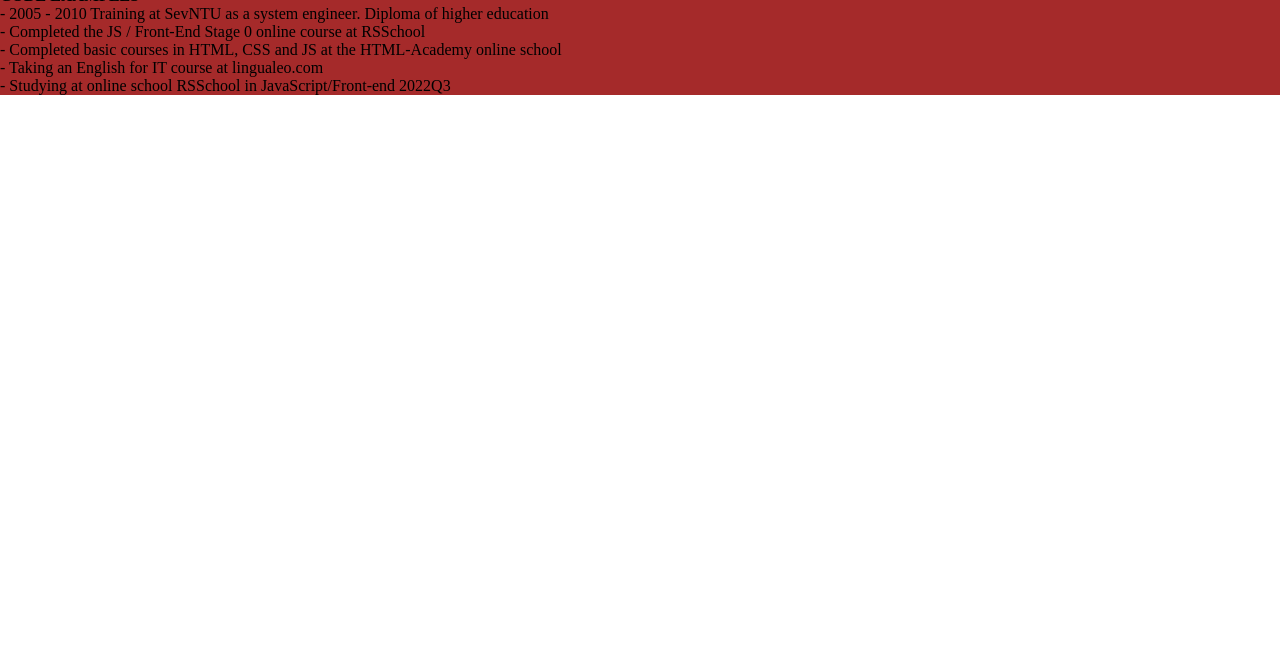
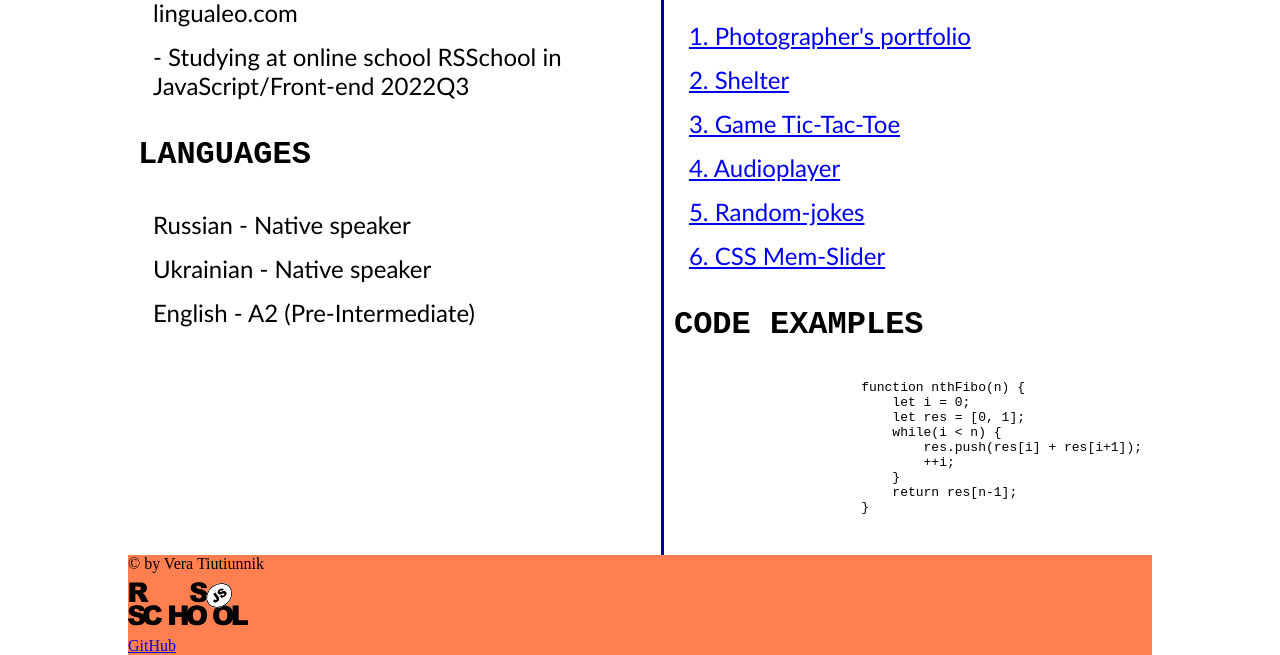
Before and after one commit to Veruwka/rsschool-cv, a plain HTML site: page index.html in a window 1280 px wide. Shown: the part 766-1421 px from the top of the page. Before the commit the page ends 861 px from the top, so only its background shows below. Drawn offline with Linux system fonts and the light colour scheme.

Commit message:
feat: add properties to style css

```diff
--- a/index.html
+++ b/index.html
@@ -35,11 +35,14 @@
                 <p>English - A2 (Pre-Intermediate)</p>
             </div>
         </section>
-        <section class="section"></section>
+        <section class="section-line"></section>
         <section class="section">
             <div>
                 <h4>SKILLS</h4>
-                <p>HTML5 CSS3 JS SCSS FLEX GRID WEBPACK</p>
+                <p>HTML5 CSS3</p>
+                <p>JS SCSS</p>
+                <p>FLEX GRID</p>
+                <p>WEBPACK</p>
             </div>
             <div>
                 <h4>PROJECTS</h4>
@@ -50,14 +53,32 @@
                     <p><a href="https://rolling-scopes-school.github.io/veruwka-JSFEPRESCHOOL/random-jokes">5. Random-jokes</a></p>
                     <p><a href="https://veruwka.github.io/cssMemSlider/cssMemSlider/index.html">6. CSS Mem-Slider</a></p>
                 <h4>CODE EXAMPLES</h4>
-                <p>- 2005 - 2010 Training at SevNTU as a system engineer. Diploma of higher education</p>
-                <p>- Completed the JS / Front-End Stage 0 online course at RSSchool</p>
-                <p>- Completed basic courses in HTML, CSS and JS at the HTML-Academy online school </p>
-                <p>- Taking an English for IT course at lingualeo.com</p>
-                <p>- Studying at online school RSSchool in JavaScript/Front-end 2022Q3</p>
+                <pre>
+                    <code>
+                        function nthFibo(n) {
+                            let i = 0;
+                            let res = [0, 1];
+                            while(i < n) {
+                                res.push(res[i] + res[i+1]);
+                                ++i;
+                            }
+                            return res[n-1];
+                        }
+                    </code>
+                </pre>
             </div>
         </section>
     </main>
-    <footer class="footer"></footer>
+    <footer class="footer">
+        <div>&copy by Vera Tiutiunnik</div>
+        <div>
+            <a href="https://rs.school">
+                <img src="assets/rs_school_js.svg" alt="rs-school" width="120" height="60">
+            </a>
+        </div>
+        <div>
+            <a class="github" href="https://github.com">GitHub</a>
+        </div>
+    </footer>
 </body>
 </html>
--- a/style.css
+++ b/style.css
@@ -1,6 +1,12 @@
 *{
     margin: 0;
     padding: 0;
+}
+
+body {
+    width: 1024px;
+    margin-left: auto;
+    margin-right: auto;
 }
 
 .header {
@@ -11,9 +17,6 @@
     gap: 20px;
     background-image: url(assets/pace-oregon-state-html-css-coding-web-design-660x330.jpg);
     background-size: cover;
-    width: 1024px;
-    margin-left: auto;
-    margin-right: auto;
 }
 
 .image {
@@ -48,7 +51,32 @@
 }
 
 .main {
-    background-color: brown;
+    display: flex;
+    flex-direction: row;
+    justify-content: space-between;
+}
+
+p {
+    font-family:'Trebuchet MS', 'Lucida Sans Unicode', 'Lucida Grande', 'Lucida Sans', Arial, sans-serif;
+    font-size: 1.5em;
+    margin: 15px;
+}
+
+h4 {
+    font-size: 2em;
+    font-family:'Courier New', Courier, monospace;
+    font-weight: bold;
+    line-height: 80px;
+}
+
+section {
+    padding: 10px;
+}
+
+.section-line {
+    width: 5px;
+    background-color: darkblue;
+    padding: 0;
 }
 
 .footer {
```
Also changed, not shown: assets/rs_school_js.svg (added).
